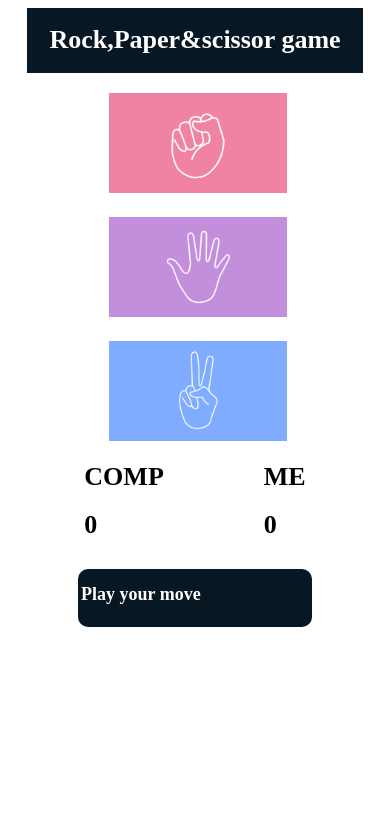
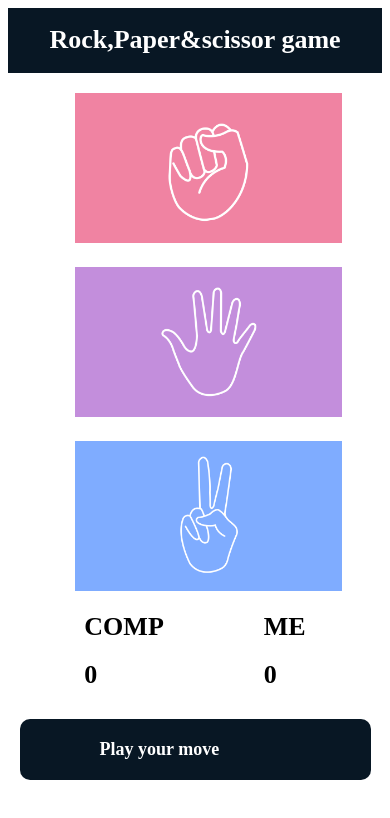
Before and after one commit to pranav-kalondia/rock-paper-scissor-game, a plain HTML site: page index.html in a window 390 px wide. Drawn offline with Linux system fonts and the light colour scheme.

Commit message:
Update style.css

```diff
--- a/style.css
+++ b/style.css
@@ -47,38 +47,33 @@ html{
 
     .choose img{
 
-    height: 100px;
+    height: 150px;
     margin-top: 20px;
 }
 .choose{
     display: block;
-    margin-left: 27%;
+    margin-left: 18%;
     margin-right: 27%;
 
 }
 #msg{
     font-size: large;
-    height: 40px;
+
     color: white;
     background-color: #081724;
-
-
+    padding-left: 80px;
     border-radius: 10px;
     position: absolute;
-    right: 20%;
-    left: 20%;;
-    padding-bottom: 3px;
-    padding-top: 15px;
-    padding-left: 3px;
-    padding-right: 3px;
+    right: 5%;
+    left: 5%;
 }
 
 .heading{
     font-size: small;
     display: flex;
     justify-content: center;
-    margin-left: 5%;
-    margin-right: 5%;
+    margin-left: 0%;
+    margin-right: 0%;
     background-color: #081724;
     color: white;
 
```
